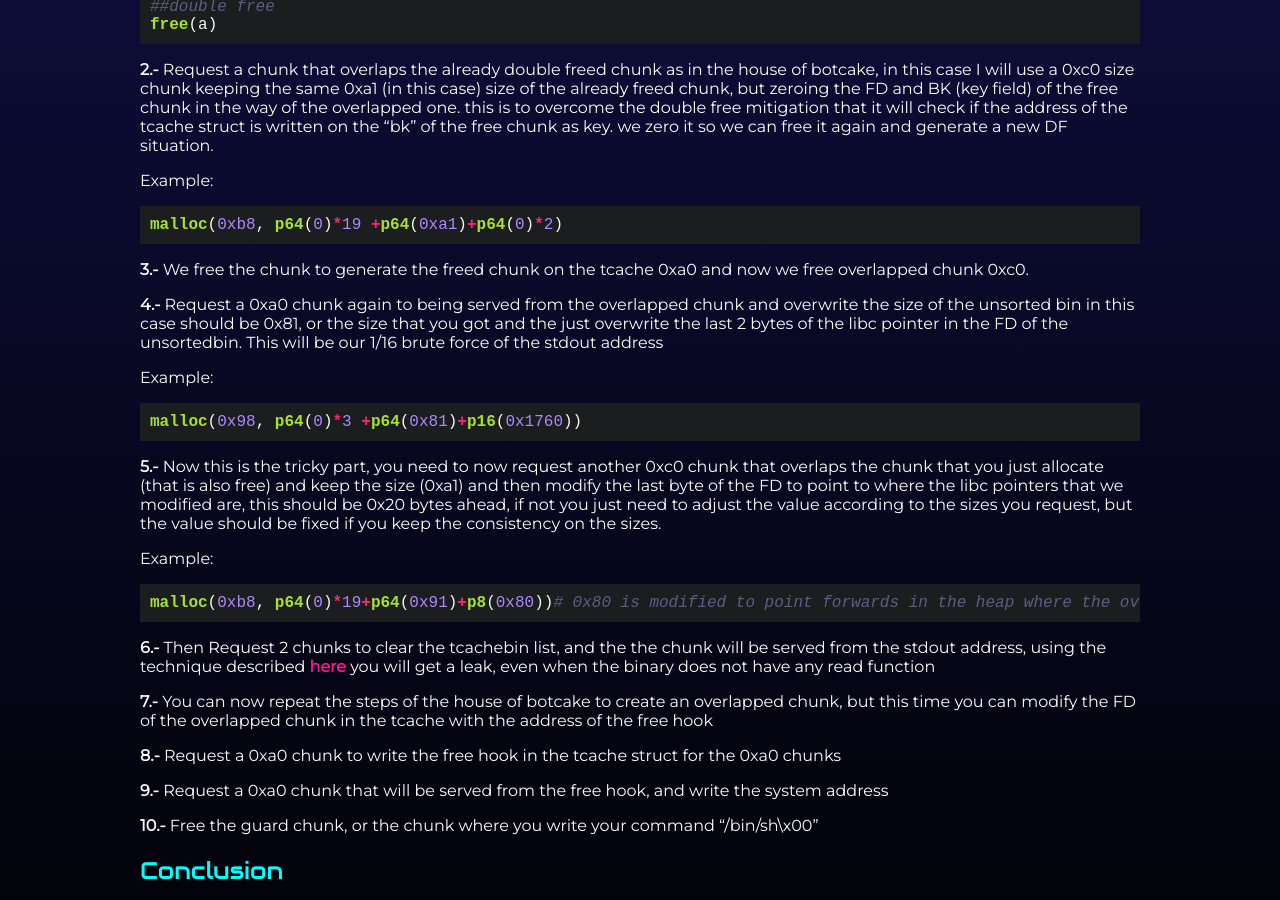
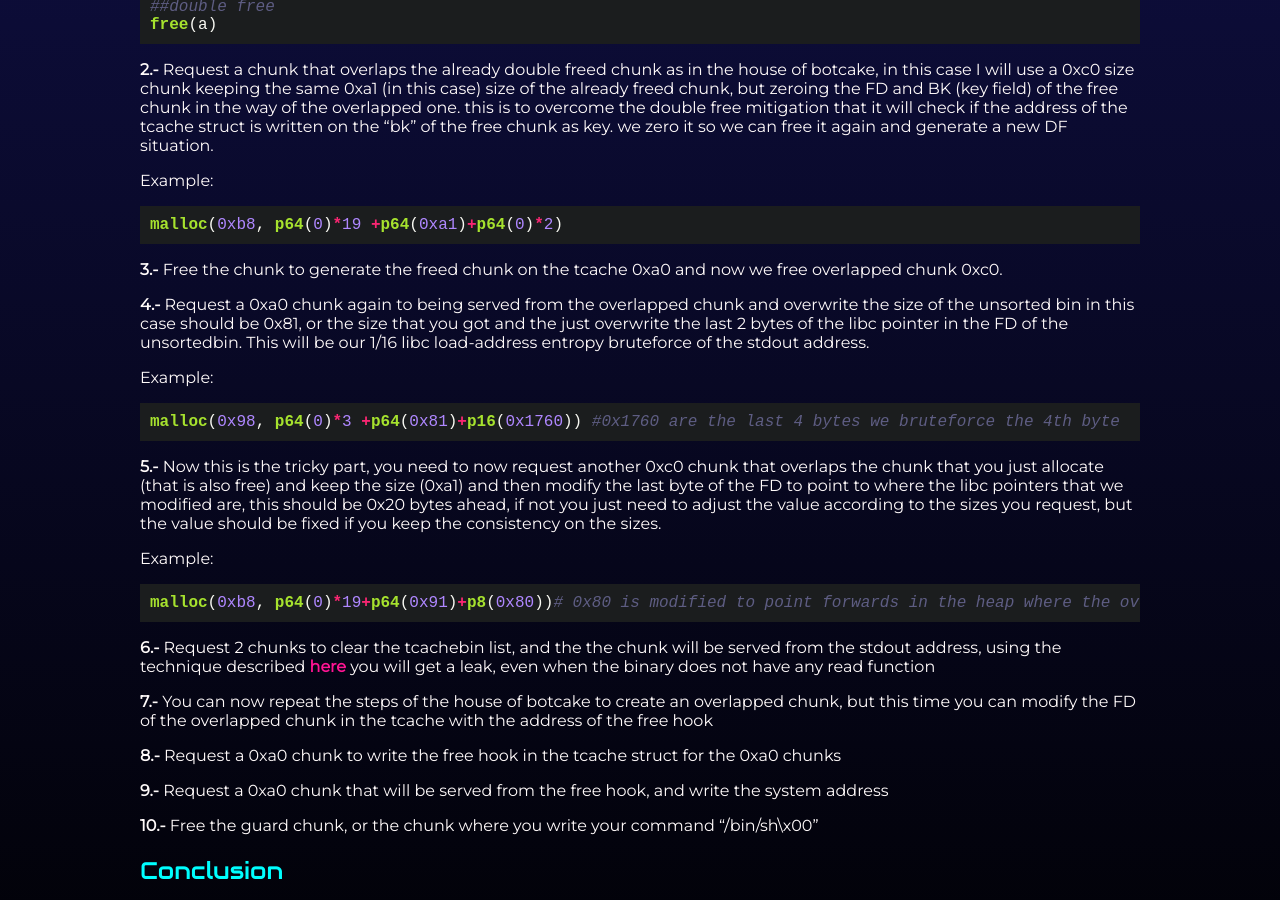
Before and after one commit to dplastico/dplastico.github.io, a Jekyll site: the page built from _posts/2021-10-17-Learning-Double-Restrictions:The-house-of-plastic-cake.md, in a window 1280 px wide and 900 px high, scrolled down 1448 px. Built offline with Jekyll 4.4.1, drawn with Linux system fonts in a browser that asks for light colours; nearby versions of some CDN libraries.

Commit message:
house of plastic v1.8

````diff
--- a/_posts/2021-10-17-Learning-Double-Restrictions:The-house-of-plastic-cake.md
+++ b/_posts/2021-10-17-Learning-Double-Restrictions:The-house-of-plastic-cake.md
@@ -55,13 +55,13 @@ Example:
 malloc(0xb8, p64(0)*19 +p64(0xa1)+p64(0)*2)
 ```
 
-**3.-** We free the chunk to generate the freed chunk on the tcache 0xa0 and now we free overlapped chunk 0xc0.
+**3.-** Free the chunk to generate the freed chunk on the tcache 0xa0 and now we free overlapped chunk 0xc0.
 
-**4.-** Request a 0xa0 chunk again to being served from the overlapped chunk and overwrite the size of the unsorted bin in this case should be 0x81, or the size that you got and the just overwrite the last 2 bytes of the libc pointer in the FD of the unsortedbin. This will be our 1/16 brute force of the stdout address
+**4.-** Request a 0xa0 chunk again to being served from the overlapped chunk and overwrite the size of the unsorted bin in this case should be 0x81, or the size that you got and the just overwrite the last 2 bytes of the libc pointer in the FD of the unsortedbin. This will be our 1/16 libc load-address entropy bruteforce of the stdout address.
 
 Example:
 ```python
-malloc(0x98, p64(0)*3 +p64(0x81)+p16(0x1760))
+malloc(0x98, p64(0)*3 +p64(0x81)+p16(0x1760)) #0x1760 are the last 4 bytes we bruteforce the 4th byte
 ```
 
 **5.-** Now this is the tricky part, you need to now request another 0xc0 chunk that overlaps the chunk that you just allocate (that is also free) and keep the size (0xa1) and then modify the last byte of the FD to point to where the libc pointers that we modified are, this should be 0x20 bytes ahead, if not you just need to adjust the value according to the sizes you request, but the value should be fixed if you keep the consistency on the sizes.
@@ -71,7 +71,7 @@ Example:
 malloc(0xb8, p64(0)*19+p64(0x91)+p8(0x80))# 0x80 is modified to point forwards in the heap where the overwritten libc pointer is
 ```
 
-**6.-** Then Request 2 chunks to clear the tcachebin list, and the the chunk will be served from the stdout address, using the technique described [here](https://vigneshsrao.github.io/posts/babytcache/) you will get a leak, even when the binary does not have any read function
+**6.-** Request 2 chunks to clear the tcachebin list, and the the chunk will be served from the stdout address, using the technique described [here](https://vigneshsrao.github.io/posts/babytcache/) you will get a leak, even when the binary does not have any read function
 
 **7.-** You can now repeat the steps of the house of botcake to create an overlapped chunk, but this time you can modify the FD of the overlapped chunk in the tcache with the address of the free hook
 
````
